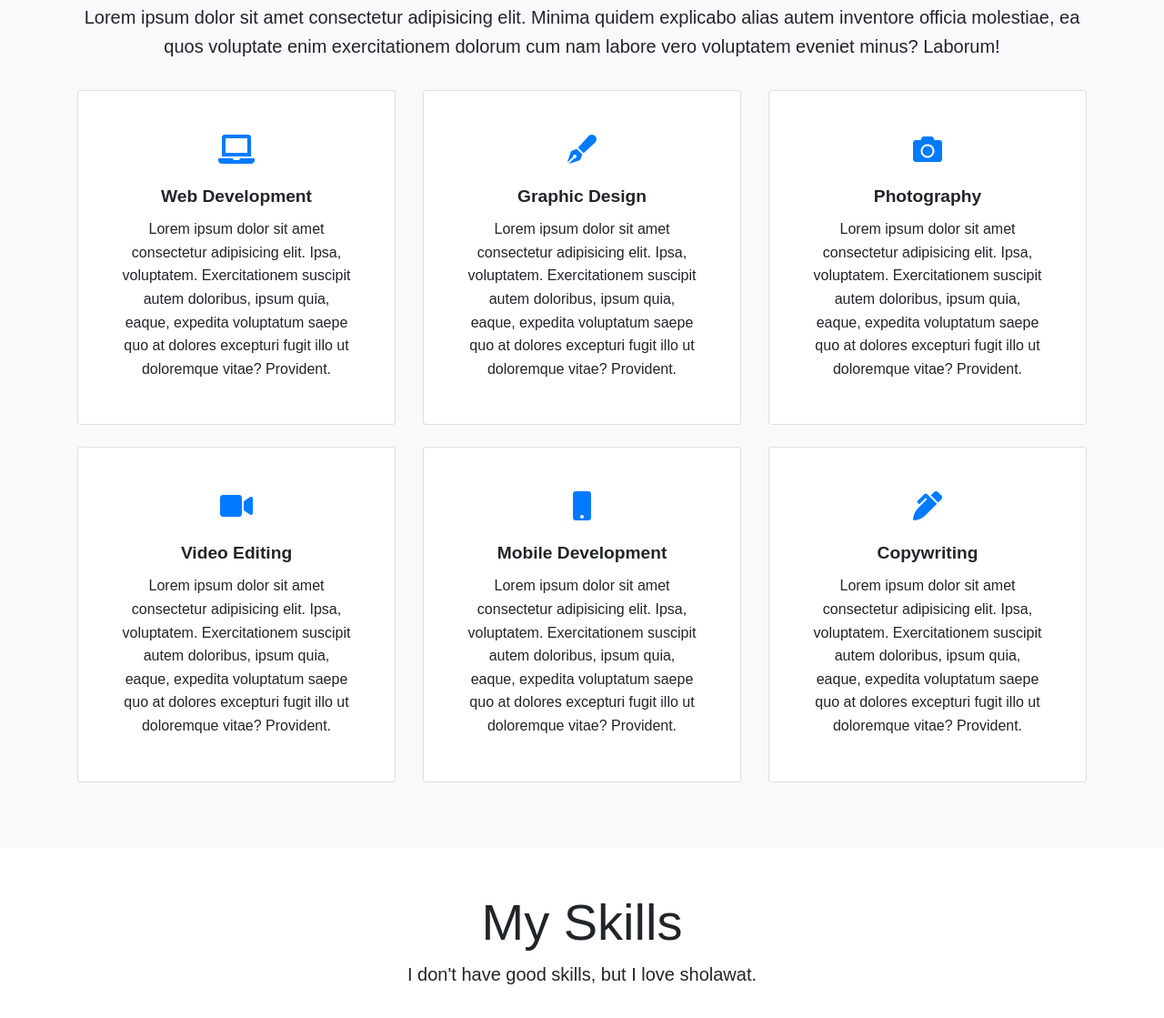
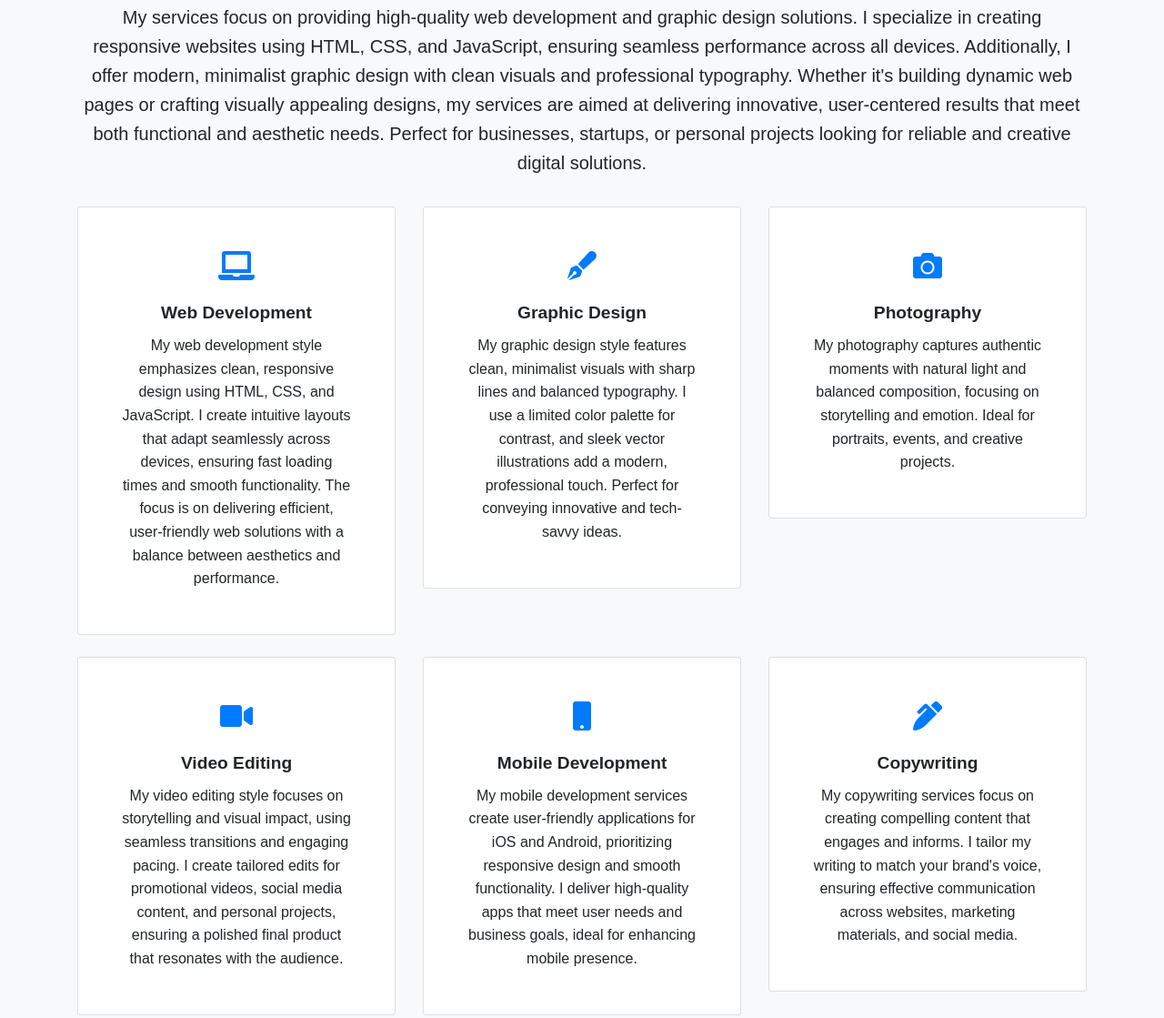
Before and after one commit to AkhdanNaufalSyahputra/Portfolio-Akhdan, a plain HTML site: page index.html in a window 1280 px wide. Shown: the part 1736-2855 px from the top of the page at 91% size. Drawn offline with nearby package versions, Linux system fonts and the light colour scheme.

Commit message:
Update index.html

```diff
--- a/index.html
+++ b/index.html
@@ -153,14 +153,14 @@
         <div class="container">
             <div class="section-title">
                 <h2 class="display-4">My Services</h2>
-                <p class="lead">Lorem ipsum dolor sit amet consectetur adipisicing elit. Minima quidem explicabo alias autem inventore officia molestiae, ea quos voluptate enim exercitationem dolorum cum nam labore vero voluptatem eveniet minus? Laborum!</p>
+                <p class="lead">My services focus on providing high-quality web development and graphic design solutions. I specialize in creating responsive websites using HTML, CSS, and JavaScript, ensuring seamless performance across all devices. Additionally, I offer modern, minimalist graphic design with clean visuals and professional typography. Whether it's building dynamic web pages or crafting visually appealing designs, my services are aimed at delivering innovative, user-centered results that meet both functional and aesthetic needs. Perfect for businesses, startups, or personal projects looking for reliable and creative digital solutions.</p>
             </div>
             <div class="row">
                 <div class="col-lg-4 mb-4">
                     <div class="card text-center p-5">
                         <i class="fas fa-laptop card-icon mb-2"></i>
                         <h5 class="card-title">Web Development</h5>
-                        <p class="card-text">Lorem ipsum dolor sit amet consectetur adipisicing elit. Ipsa, voluptatem. Exercitationem suscipit autem doloribus, ipsum quia, eaque, expedita voluptatum saepe quo at dolores excepturi fugit illo ut doloremque vitae? Provident.</p>
+                        <p class="card-text">My web development style emphasizes clean, responsive design using HTML, CSS, and JavaScript. I create intuitive layouts that adapt seamlessly across devices, ensuring fast loading times and smooth functionality. The focus is on delivering efficient, user-friendly web solutions with a balance between aesthetics and performance.</p>
                     </div>
                 </div>
 
@@ -168,7 +168,7 @@
                     <div class="card text-center p-5">
                         <i class="fas fa-pen-fancy card-icon mb-2"></i>
                         <h5 class="card-title">Graphic Design</h5>
-                        <p class="card-text">Lorem ipsum dolor sit amet consectetur adipisicing elit. Ipsa, voluptatem. Exercitationem suscipit autem doloribus, ipsum quia, eaque, expedita voluptatum saepe quo at dolores excepturi fugit illo ut doloremque vitae? Provident.</p>
+                        <p class="card-text">My graphic design style features clean, minimalist visuals with sharp lines and balanced typography. I use a limited color palette for contrast, and sleek vector illustrations add a modern, professional touch. Perfect for conveying innovative and tech-savvy ideas.</p>
                     </div>
                 </div>
 
@@ -176,7 +176,7 @@
                     <div class="card text-center p-5">
                         <i class="fas fa-camera card-icon mb-2"></i>
                         <h5 class="card-title">Photography</h5>
-                        <p class="card-text">Lorem ipsum dolor sit amet consectetur adipisicing elit. Ipsa, voluptatem. Exercitationem suscipit autem doloribus, ipsum quia, eaque, expedita voluptatum saepe quo at dolores excepturi fugit illo ut doloremque vitae? Provident.</p>
+                        <p class="card-text">My photography captures authentic moments with natural light and balanced composition, focusing on storytelling and emotion. Ideal for portraits, events, and creative projects.</p>
                     </div>
                 </div>
 
@@ -184,7 +184,7 @@
                     <div class="card text-center p-5">
                         <i class="fas fa-video card-icon mb-2"></i>
                         <h5 class="card-title">Video Editing</h5>
-                        <p class="card-text">Lorem ipsum dolor sit amet consectetur adipisicing elit. Ipsa, voluptatem. Exercitationem suscipit autem doloribus, ipsum quia, eaque, expedita voluptatum saepe quo at dolores excepturi fugit illo ut doloremque vitae? Provident.</p>
+                        <p class="card-text">My video editing style focuses on storytelling and visual impact, using seamless transitions and engaging pacing. I create tailored edits for promotional videos, social media content, and personal projects, ensuring a polished final product that resonates with the audience.</p>
                     </div>
                 </div>
 
@@ -192,7 +192,7 @@
                     <div class="card text-center p-5">
                         <i class="fas fa-mobile card-icon mb-2"></i>
                         <h5 class="card-title">Mobile Development</h5>
-                        <p class="card-text">Lorem ipsum dolor sit amet consectetur adipisicing elit. Ipsa, voluptatem. Exercitationem suscipit autem doloribus, ipsum quia, eaque, expedita voluptatum saepe quo at dolores excepturi fugit illo ut doloremque vitae? Provident.</p>
+                        <p class="card-text">My mobile development services create user-friendly applications for iOS and Android, prioritizing responsive design and smooth functionality. I deliver high-quality apps that meet user needs and business goals, ideal for enhancing mobile presence.</p>
                     </div>
                 </div>
 
@@ -200,7 +200,7 @@
                     <div class="card text-center p-5">
                         <i class="fas fa-pen-alt card-icon mb-2"></i>
                         <h5 class="card-title">Copywriting</h5>
-                        <p class="card-text">Lorem ipsum dolor sit amet consectetur adipisicing elit. Ipsa, voluptatem. Exercitationem suscipit autem doloribus, ipsum quia, eaque, expedita voluptatum saepe quo at dolores excepturi fugit illo ut doloremque vitae? Provident.</p>
+                        <p class="card-text">My copywriting services focus on creating compelling content that engages and informs. I tailor my writing to match your brand's voice, ensuring effective communication across websites, marketing materials, and social media.</p>
                     </div>
                 </div>
             </div>
```
